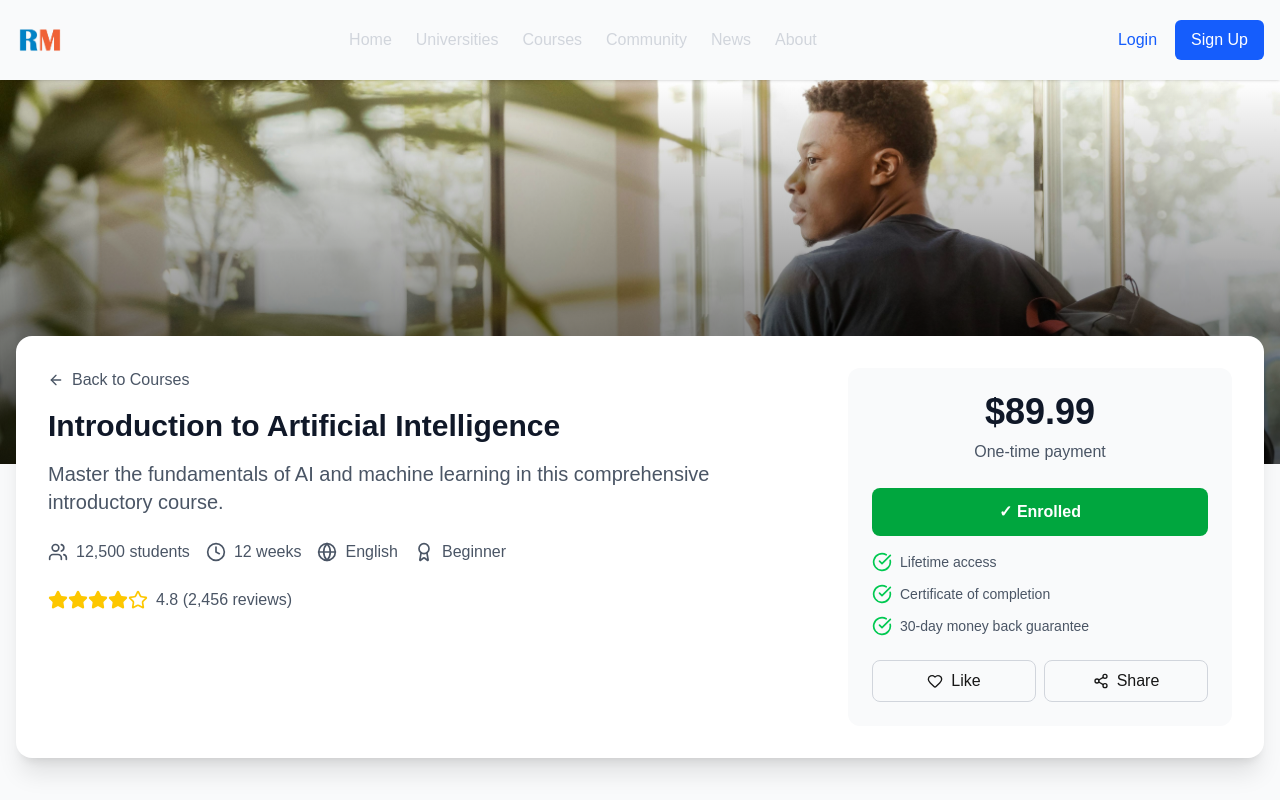
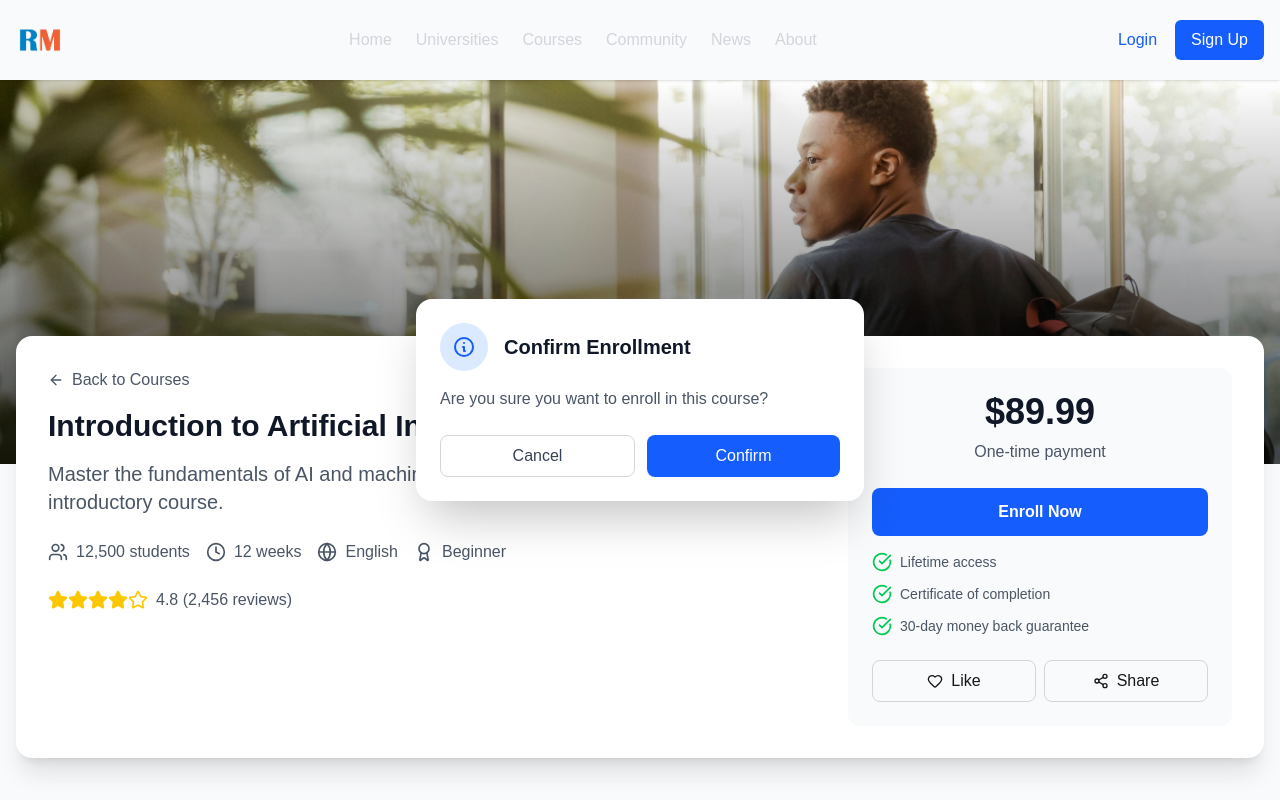
Before and after one commit to ShuvrotoKumar/university-web, a Next.js app: page /courses/1 in a window 1280 px wide. Both pictures are taken after a click on the button "Enroll Now". Shown: the top 800 px of the page. Built offline with nearby package versions, Linux system fonts and the light colour scheme.

Commit message:
confirmation modal created

```diff
--- a/app/courses/[id]/page.tsx
+++ b/app/courses/[id]/page.tsx
@@ -34,6 +34,9 @@
   const [isEnrolled, setIsEnrolled] = useState(false)
   const [isLiked, setIsLiked] = useState(false)
   const [activeTab, setActiveTab] = useState('overview')
+  const [showAlert, setShowAlert] = useState(false)
+  const [alertMessage, setAlertMessage] = useState('')
+  const [alertType, setAlertType] = useState<'success' | 'error' | 'info'>('info')
 
   // Extended course data with comprehensive information
   const coursesData = {
@@ -267,7 +270,25 @@
   }
 
   const handleEnroll = () => {
+    if (!isEnrolled) {
+      setAlertMessage('Are you sure you want to enroll in this course?')
+      setAlertType('info')
+      setShowAlert(true)
+    }
+  }
+
+  const confirmEnrollment = () => {
     setIsEnrolled(true)
+    setShowAlert(false)
+    setAlertMessage('Congratulations! You have successfully enrolled in the course.')
+    setAlertType('success')
+    setTimeout(() => {
+      setShowAlert(false)
+    }, 3000)
+  }
+
+  const cancelEnrollment = () => {
+    setShowAlert(false)
   }
 
   const handleLike = () => {
@@ -362,7 +383,7 @@
                           : 'bg-blue-600 text-white hover:bg-blue-700'
                       }`}
                     >
-                      {isEnrolled ? '✓ Enrolled' : 'Enroll Now'}
+                      {isEnrolled ? 'Enrolled' : 'Enroll Now'}
                     </button>
 
                     <div className="space-y-3 text-sm text-gray-600">
@@ -572,6 +593,76 @@
       </section>
 
       <Footer />
+
+      {/* Custom Alert/Swal */}
+      {showAlert && (
+        <div className="fixed inset-0 flex items-center justify-center p-4 z-50">
+          <motion.div
+            initial={{ opacity: 0, scale: 0.9 }}
+            animate={{ opacity: 1, scale: 1 }}
+            exit={{ opacity: 0, scale: 0.9 }}
+            className="bg-white rounded-2xl shadow-2xl max-w-md w-full p-6"
+          >
+            {alertType === 'info' ? (
+              <>
+                <div className="flex items-center mb-4">
+                  <div className="w-12 h-12 bg-blue-100 rounded-full flex items-center justify-center mr-4">
+                    <svg className="w-6 h-6 text-blue-600" fill="none" stroke="currentColor" viewBox="0 0 24 24">
+                      <path strokeLinecap="round" strokeLinejoin="round" strokeWidth={2} d="M13 16h-1v-4h-1m1-4h.01M21 12a9 9 0 11-18 0 9 9 0 0118 0z" />
+                    </svg>
+                  </div>
+                  <h3 className="text-xl font-bold text-gray-900">Confirm Enrollment</h3>
+                </div>
+                <p className="text-gray-600 mb-6">{alertMessage}</p>
+                <div className="flex gap-3">
+                  <button
+                    onClick={cancelEnrollment}
+                    className="flex-1 py-2 border border-gray-300 text-gray-700 rounded-lg hover:bg-gray-50 transition-colors"
+                  >
+                    Cancel
+                  </button>
+                  <button
+                    onClick={confirmEnrollment}
+                    className="flex-1 py-2 bg-blue-600 text-white rounded-lg hover:bg-blue-700 transition-colors"
+                  >
+                    Confirm
+                  </button>
+                </div>
+              </>
+            ) : alertType === 'success' ? (
+              <>
+                <div className="flex items-center mb-4">
+                  <div className="w-12 h-12 bg-green-100 rounded-full flex items-center justify-center mr-4">
+                    <svg className="w-6 h-6 text-green-600" fill="none" stroke="currentColor" viewBox="0 0 24 24">
+                      <path strokeLinecap="round" strokeLinejoin="round" strokeWidth={2} d="M9 12l2 2 4-4m6 2a9 9 0 11-18 0 9 9 0 0118 0z" />
+                    </svg>
+                  </div>
+                  <h3 className="text-xl font-bold text-gray-900">Success!</h3>
+                </div>
+                <p className="text-gray-600">{alertMessage}</p>
+              </>
+            ) : (
+              <>
+                <div className="flex items-center mb-4">
+                  <div className="w-12 h-12 bg-red-100 rounded-full flex items-center justify-center mr-4">
+                    <svg className="w-6 h-6 text-red-600" fill="none" stroke="currentColor" viewBox="0 0 24 24">
+                      <path strokeLinecap="round" strokeLinejoin="round" strokeWidth={2} d="M12 8v4m0 4h.01M21 12a9 9 0 11-18 0 9 9 0 0118 0z" />
+                    </svg>
+                  </div>
+                  <h3 className="text-xl font-bold text-gray-900">Error</h3>
+                </div>
+                <p className="text-gray-600 mb-6">{alertMessage}</p>
+                <button
+                  onClick={() => setShowAlert(false)}
+                  className="w-full py-2 bg-red-600 text-white rounded-lg hover:bg-red-700 transition-colors"
+                >
+                  OK
+                </button>
+              </>
+            )}
+          </motion.div>
+        </div>
+      )}
     </div>
   )
 }
```
